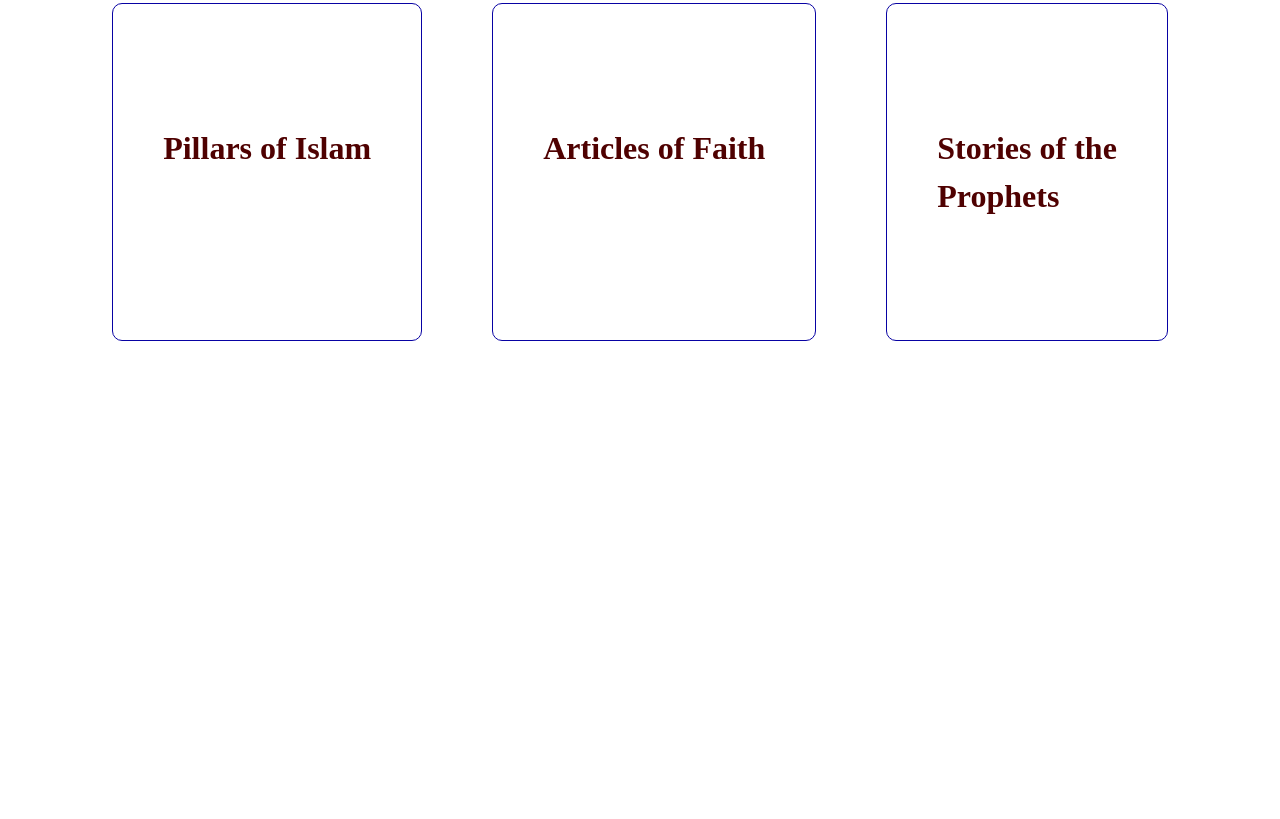
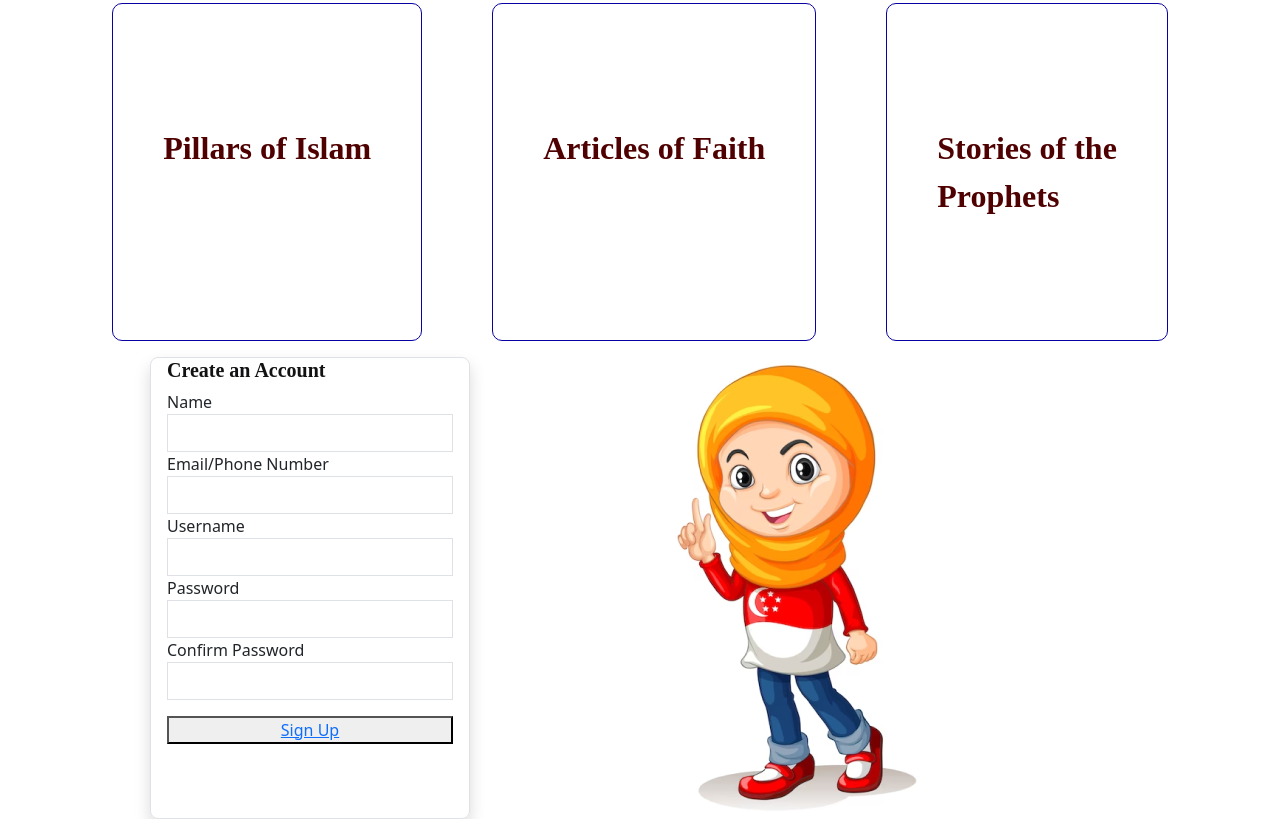
Before and after one commit to Paps321/lctest, a plain HTML site: page index.html in a window 1280 px wide. Shown: the part 1096-1915 px from the top of the page. Before the commit the page ends 1453 px from the top, so only its background shows below. Drawn offline with Linux system fonts and the light colour scheme.

Commit message:
work done 3

```diff
--- a/index.html
+++ b/index.html
@@ -18,7 +18,7 @@
                 <li><a href="" id="home">Home</a></li>
                 <li><a href="" id="Teachings">Our Teachings</a></li>
                 <li><a href="" id="Teachings">About Us</a></li>
-                <li><button id="signup"><a href=""></a>Sign Up</a></button></li>
+                <li><button id="signup"><a href="#sign-up-bar"></a>Sign Up</a></button></li>
                 <li><button><a href="" id=""></a>Log in</a></button></li>
             </ul>
         </nav>
@@ -69,8 +69,28 @@
 
         </div>
     </section>
+<!-- nav sign-up -->
+<section class="d-flex  col-3 d-flex   " id="sign-up-bar">
+<div class=" col-12 border border-1 shadow rounded-3 px-3 ">
+   <div>
+    <h1 id="create">Create an Account</h1>
+   <label for="">Name</label>
+   <input type="text" class="form-control rounded-0 text-warning ">
+   <label for="">Email/Phone Number</label>
+   <input type="text" class="form-control rounded-0">
+   <label for="">Username</label>
+   <input type="text" class="form-control rounded-0">
+   <label for="">Password</label>
+   <input type="text" class="form-control rounded-0">
+   <label for="">Confirm Password</label>
+   <input type="text" class="form-control rounded-0">
+   <button class="w-100 mt-3"><a href="">Sign Up</a></button></div>
+</div>
+<div id="icon">
+ <img src="hyrasignup-ad8dad26.png" alt="">
+</div>
 
-
+</section>
 </body>
 
 </html>
--- a/style.css
+++ b/style.css
@@ -138,3 +138,17 @@ button{
     color: #4F0101;
 
 }
+#sign-up-bar{
+    /* padding-left: 40px; */
+    margin-left: 150px;
+    /* display: none; */
+}
+#icon{
+    margin-left: 200px;
+}
+#create{
+    font-family: 'Times New Roman', Times, serif;
+    font-size: 20px;
+    font-weight: 700;
+    color: #121214;
+}
```
Also changed, not shown: hyrasignup-ad8dad26.png (added).
